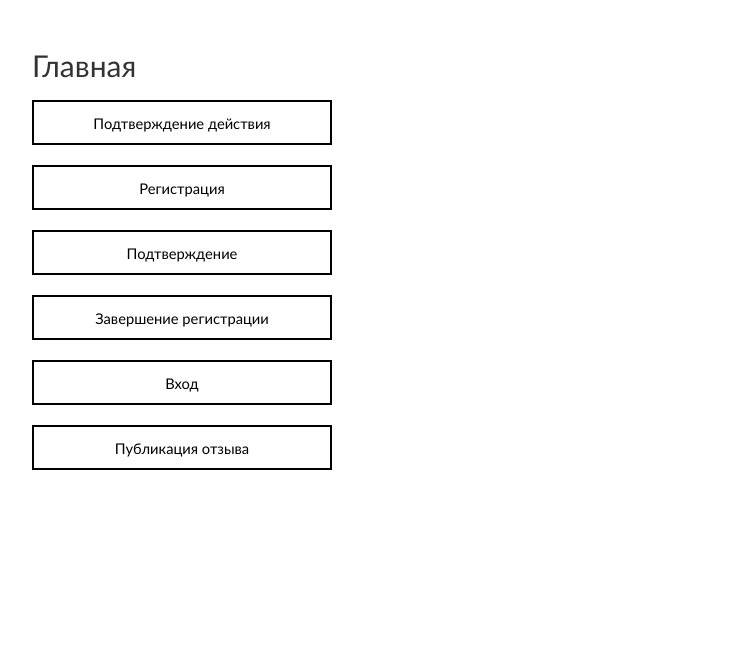
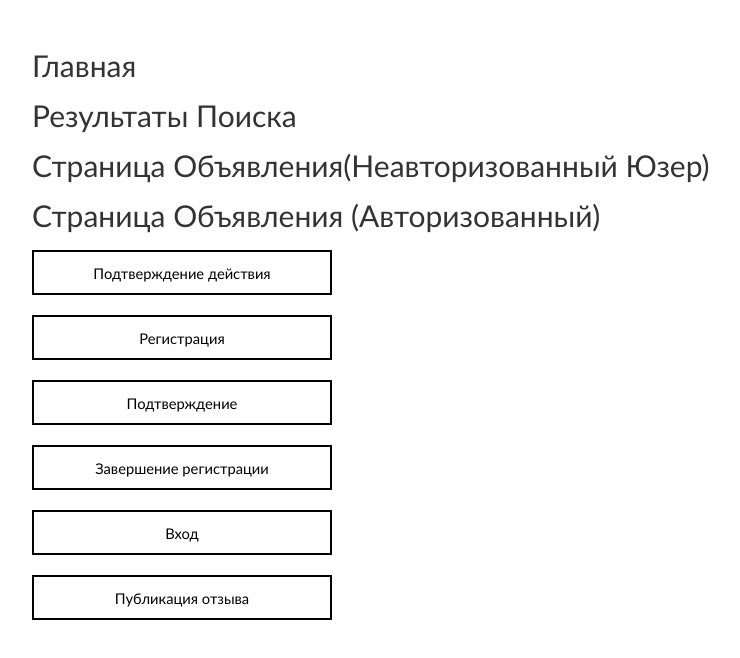
Before and after one commit to Gabbasov98/estate, a plain HTML site: page nav.html in a window 1280 px wide. Shown: the whole page, without its empty margins (18-758 px from the left). Drawn offline with Linux system fonts and the light colour scheme.

Commit message:
first commit

```diff
--- a/nav.html
+++ b/nav.html
@@ -31,6 +31,15 @@
     <div class="wrapper" style="padding: 50px;">
         <a href="index.html" style="display: block; margin-bottom: 20px;">
             Главная
+        </a>
+        <a href="search.html" style="display: block; margin-bottom: 20px;">
+            Результаты поиска
+        </a>
+        <a href="card.html" style="display: block; margin-bottom: 20px;">
+            Страница объявления(неавторизованный юзер)
+        </a>
+        <a href="card2.html" style="display: block; margin-bottom: 20px;">
+            Страница объявления (авторизованный)
         </a>
 
 
```
